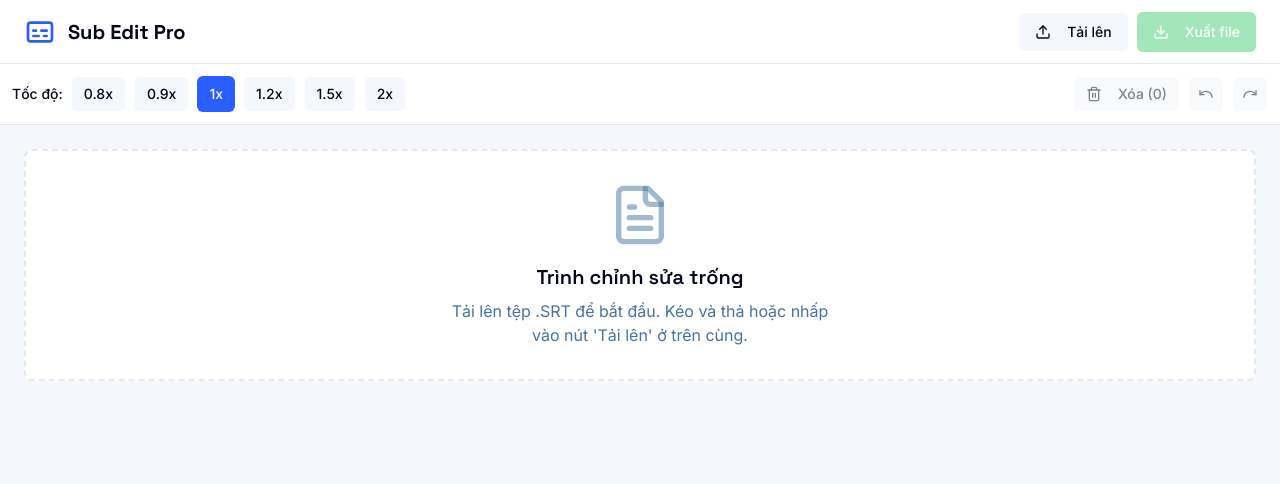
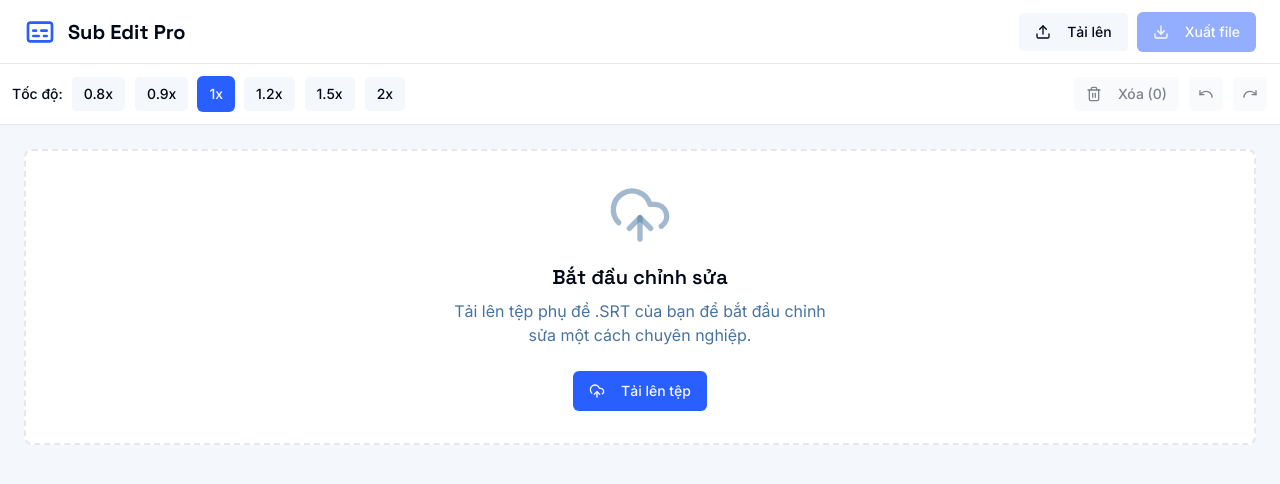
Before and after one commit to vl0526/Phu-de-pro, a Next.js app: page / in a window 1280 px wide. Shown: the top 484 px of the page. Built offline with nearby package versions, Linux system fonts and the light colour scheme.

Commit message:
Thiết Kế Tốt Hơn (_for element <SubtitleTable>_)

```diff
--- a/src/components/app/header.tsx
+++ b/src/components/app/header.tsx
@@ -22,7 +22,7 @@ export function AppHeader() {
         const content = e.target?.result as string;
         dispatch({ type: 'LOAD_SRT', payload: { content, fileName: file.name } });
         dispatch({ type: 'SET_PROCESSING', payload: { isProcessing: false, progress: 100 } });
-        toast({ variant: "success", title: "Tải tệp lên thành công" });
+        toast({ variant: "success", title: "Tải lên thành công" });
       };
       reader.onerror = () => {
         dispatch({ type: 'SET_PROCESSING', payload: { isProcessing: false, progress: 0 } });
@@ -44,7 +44,7 @@ export function AppHeader() {
 
   const handleExport = () => {
     if (state.subtitles.length === 0) {
-      toast({ variant: "destructive", title: "Không có phụ đề để xuất" });
+      toast({ variant: "destructive", title: "Không có phụ đề" });
       return;
     }
     try {
@@ -75,6 +75,7 @@ export function AppHeader() {
       <div className="flex items-center gap-2">
         <input
           type="file"
+          id="file-upload-input"
           ref={fileInputRef}
           onChange={handleFileChange}
           accept=".srt"
@@ -84,7 +85,7 @@ export function AppHeader() {
           <Upload className="mr-2 h-4 w-4" />
           Tải lên
         </Button>
-        <Button onClick={handleExport} disabled={state.subtitles.length === 0} className="bg-accent hover:bg-accent/90 text-accent-foreground">
+        <Button onClick={handleExport} disabled={state.subtitles.length === 0} className="bg-primary text-primary-foreground hover:bg-primary/90">
           <Download className="mr-2 h-4 w-4" />
           Xuất file
         </Button>
--- a/src/components/app/subtitle-table.tsx
+++ b/src/components/app/subtitle-table.tsx
@@ -1,6 +1,6 @@
 "use client";
 
-import React, { useMemo, useState, useEffect } from 'react';
+import React, { useMemo, useState, useEffect, useRef } from 'react';
 import { useSubtitleEditor } from '@/contexts/subtitle-editor-context';
 import { Input } from '@/components/ui/input';
 import { Button } from '@/components/ui/button';
@@ -15,7 +15,7 @@ import {
 import { Checkbox } from '@/components/ui/checkbox';
 import { formatMsToTime } from '@/lib/srt-utils';
 import { ScrollArea } from '@/components/ui/scroll-area';
-import { Search, ChevronLeft, ChevronRight, ChevronsLeft, ChevronsRight, FileText } from 'lucide-react';
+import { Search, ChevronLeft, ChevronRight, ChevronsLeft, ChevronsRight, UploadCloud } from 'lucide-react';
 import { Textarea } from '@/components/ui/textarea';
 
 const ROWS_PER_PAGE = 100;
@@ -51,6 +51,7 @@ const EditableCell = ({ subId, initialText }: { subId: number, initialText: stri
 export function SubtitleTable() {
   const { state, dispatch } = useSubtitleEditor();
   const { subtitles, currentPage, searchTerm, selectedIds, isProMode } = state;
+  const fileInputRef = useRef<HTMLInputElement>(null);
 
   const [localSearchTerm, setLocalSearchTerm] = useState(searchTerm);
 
@@ -63,6 +64,14 @@ export function SubtitleTable() {
       clearTimeout(handler);
     };
   }, [localSearchTerm, dispatch]);
+
+  const handleUploadClick = () => {
+    // This seems to be a duplicate from header, but it's for the empty state button
+    const fileInput = document.getElementById('file-upload-input');
+    if (fileInput) {
+      fileInput.click();
+    }
+  };
 
   const filteredSubtitles = useMemo(() => {
     if (!searchTerm) return subtitles;
@@ -106,9 +115,13 @@ export function SubtitleTable() {
   if (subtitles.length === 0) {
     return (
       <div className="flex flex-col items-center justify-center h-full text-center p-8 border-2 border-dashed rounded-lg bg-card m-6">
-        <FileText className="h-16 w-16 text-muted-foreground/50" />
-        <h2 className="text-xl font-semibold mt-4 font-headline">Trình chỉnh sửa trống</h2>
-        <p className="text-muted-foreground mt-2 max-w-sm">Tải lên tệp .SRT để bắt đầu. Kéo và thả hoặc nhấp vào nút 'Tải lên' ở trên cùng.</p>
+        <UploadCloud className="h-16 w-16 text-muted-foreground/50" />
+        <h2 className="text-xl font-semibold mt-4 font-headline">Bắt đầu chỉnh sửa</h2>
+        <p className="text-muted-foreground mt-2 max-w-sm">Tải lên tệp phụ đề .SRT của bạn để bắt đầu chỉnh sửa một cách chuyên nghiệp.</p>
+        <Button onClick={handleUploadClick} className="mt-6">
+          <UploadCloud className="mr-2 h-4 w-4" />
+          Tải lên tệp
+        </Button>
       </div>
     )
   }
```
